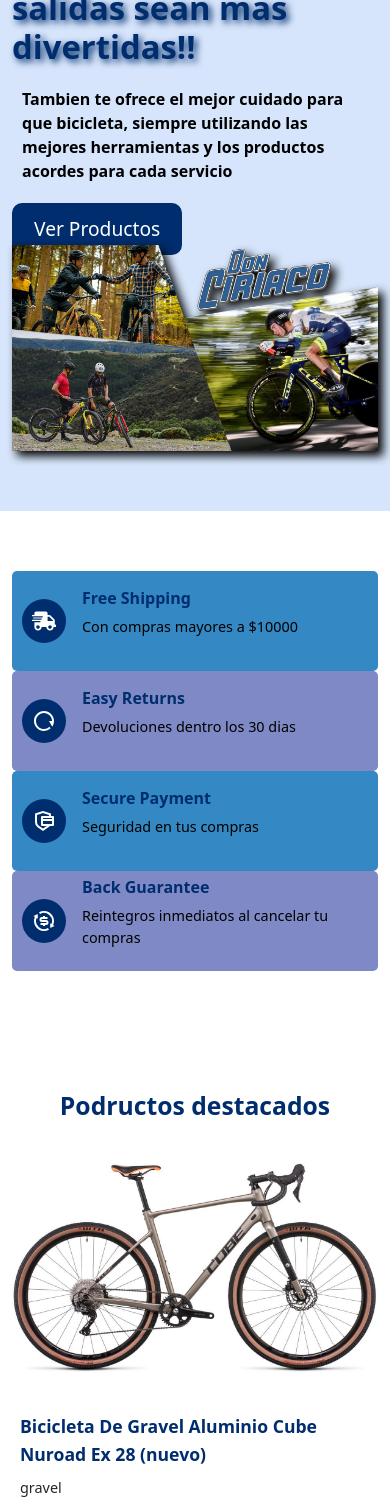
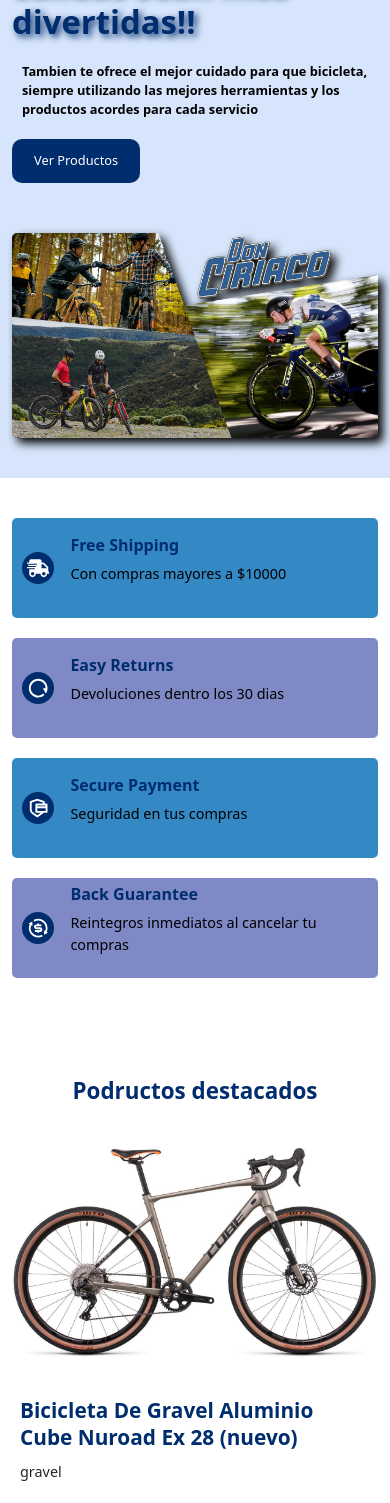
Before and after one commit to lealanza/donciriacoreact, a React (Create React App) app: page /home in a window 390 px wide. Shown: the part 340-1843 px from the top of the page. Built offline with nearby package versions, Linux system fonts and the light colour scheme.

Commit message:
responsibe completo

```diff
--- a/src/App.css
+++ b/src/App.css
@@ -69,3 +69,10 @@
   color:var(--color-primary);
   font-weight: 600;
 }
+
+@media only screen and (max-width: 768px){
+ section{
+  padding: 40px 0px;
+ }
+
+}
--- a/src/components/Footer/Footer.jsx
+++ b/src/components/Footer/Footer.jsx
@@ -10,7 +10,7 @@
     <footer className="footer">
       <Container>
         <Row>
-          <Col lg='4'>
+        <Col lg='4' md='6'>
             <div className='footer-logo'>
               <Link className="logo" to="/home">
                 <img src={logo} alt="logo" />
@@ -23,9 +23,9 @@
             </div>
 
           </Col>
-          <Col lg='3'>
+          <Col lg='3' md='3'>
             <div className="footer__quicks-links">
-              <h4 className="quicks__link-title">Top Categorias</h4>
+              <h4 className="quicks__link-title text-black">Top Categorias</h4>
               <ListGroup >
                   <ListGroupItem className='ps-0 border-0'>
                   <Link to='#'>Mountain Bike</Link>
@@ -48,9 +48,9 @@
                 </ListGroup>
             </div>
           </Col>
-          <Col lg='2'>
+          <Col lg='2' md='3'>
           <div className="footer__quicks-links">
-              <h4 className="quicks__link-title">Links Utiles</h4>
+              <h4 className="quicks__link-title text-black">Links Utiles</h4>
               <ListGroup >
                   <ListGroupItem className='ps-0 border-0'>
                   <Link to='/shop'>Tienda</Link>
@@ -68,9 +68,9 @@
                 </ListGroup>
             </div>
           </Col>
-          <Col lg='3'>
+          <Col lg='3' md='3'>
           <div className="footer__quicks-links">
-              <h4 className="quicks__link-title">Contacto</h4>
+              <h4 className="quicks__link-title text-black">Contacto</h4>
               <ListGroup >
                   <ListGroupItem className='ps-0 border-0 d-flex align-item-center gap-2'>
                   <span><i class="ri-map-pin-3-line"></i></span>
--- a/src/components/Ui/Clock.jsx
+++ b/src/components/Ui/Clock.jsx
@@ -1,4 +1,5 @@
 import React, { useEffect, useState } from 'react'
+import '../../styles/clock.css'
 
 const Clock = () => {
     const [days, setDays] = useState();
--- a/src/pages/Home.jsx
+++ b/src/pages/Home.jsx
@@ -78,7 +78,7 @@
       <section className="timer__count">
         <Container>
           <Row>
-            <Col lg='6' md='6'>
+            <Col lg='6' md='12' className='count__down-col'>
               <div className="clock__top-content">
                 <h4 className='text-white fs-6 mb-2'>Ofertas de tiempo limitado</h4>
                 <h3 className='text-white fs-5 mb-3' ></h3>
@@ -91,7 +91,7 @@
                 <Link to='/shop'>Visitar Tienda</Link>
               </motion.button>
             </Col>
-            <Col lg='6' md='6' className='text-end'>
+            <Col lg='6' md='6' className='text-end counter__img'>
               <img src={timerImg} alt="" />
             </Col>
 
--- a/src/services/services.css
+++ b/src/services/services.css
@@ -31,3 +31,30 @@
     color: black;
     font-size: 0.9rem;
 }
+
+@media only screen and (max-width: 992px){
+    .services__item span i{
+        font-size: 1.8rem;
+        padding: 5px;
+    }
+
+    .services__item h3{
+        font-size: 1rem;
+    }
+    .services__item{
+        margin-bottom: .8rem;
+        padding: 10px;
+    }
+
+}
+@media only screen and (max-width: 768px){
+    .services__item span i{
+        font-size: 1.4rem;
+        padding: 5px;
+    }
+}
+@media only screen and (max-width: 576px){
+    .services__item{
+        margin-bottom: 20px;
+    }
+}
--- /dev/null
+++ b/src/styles/clock.css
@@ -0,0 +1,16 @@
+@media only screen and (max-width:992px){
+    .clock__wrapper{
+        justify-content: center;
+    }
+
+    .clock__data h1{
+        font-size: 1.2rem !important;
+    }
+    .clock__data h5{
+        font-size: .7rem !important;
+    }
+}
+@media only screen and (max-width:768px){
+    .clock__wrapper{
+        justify-content: center;
+    }}
--- a/src/styles/home.css
+++ b/src/styles/home.css
@@ -53,13 +53,11 @@
 
 .timer__count{
     background: var(--color-primary);
-    height: 300px;
 }
 
 .timer__count img{
     filter: drop-shadow( 5px 5px 2px black) ;
     width: 70% !important;
-    height: 70% !important;
     object-fit: contain;
 }
 
@@ -72,3 +70,61 @@
     color:  var(--color-primary);
     font-weight: 600;
 }
+
+
+@media only screen and (max-width:992px){
+    .hero__content h2{
+        font-size: 2rem;
+    }
+    .section__title{
+        font-size: 1.5rem;
+    }
+    .timer__count{
+        text-align: center;
+    }
+    .count__down-col{
+        text-align: center;
+    }
+    .counter__img{
+        display: none;
+     }
+
+}
+
+@media only screen and (max-width:768px){
+    .hero__content h2{
+        font-size: 1.5rem;
+    }
+    .hero__content p{
+        font-size: 0.8rem;
+    }
+
+    .buy__btn{
+        font-size: 0.8rem;
+    }
+    .heroImg{
+        margin-top:20px ;
+        border-radius: 5px;
+
+    }
+    .section__title{
+        font-size: 1.4rem;
+    }
+    .counter__img{
+        display: none;
+     }
+    .count__down-col{
+        text-align: center;
+    }
+}
+
+@media only screen and (max-width:576px){
+    .hero__content{
+        padding-top: 0;
+        margin-bottom: 40px;
+    }
+    .counter__img{
+       display: none;
+    }
+
+}
--- a/src/styles/product-card.css
+++ b/src/styles/product-card.css
@@ -39,3 +39,22 @@
     display: flex;
     flex-direction: column;
 }
+
+@media only screen and (max-width:992px){
+    .product__info h3 a{
+        font-size: 1.3rem;
+
+    }
+}
+@media only screen and (max-width:768px){
+    .product__info h3 a{
+        font-size: 1.3rem;
+    }
+
+    .product__card-bottom span i{
+         font-size: 1rem;
+    }
+    .counter__img{
+        width: 3rem;
+    }
+}
```
